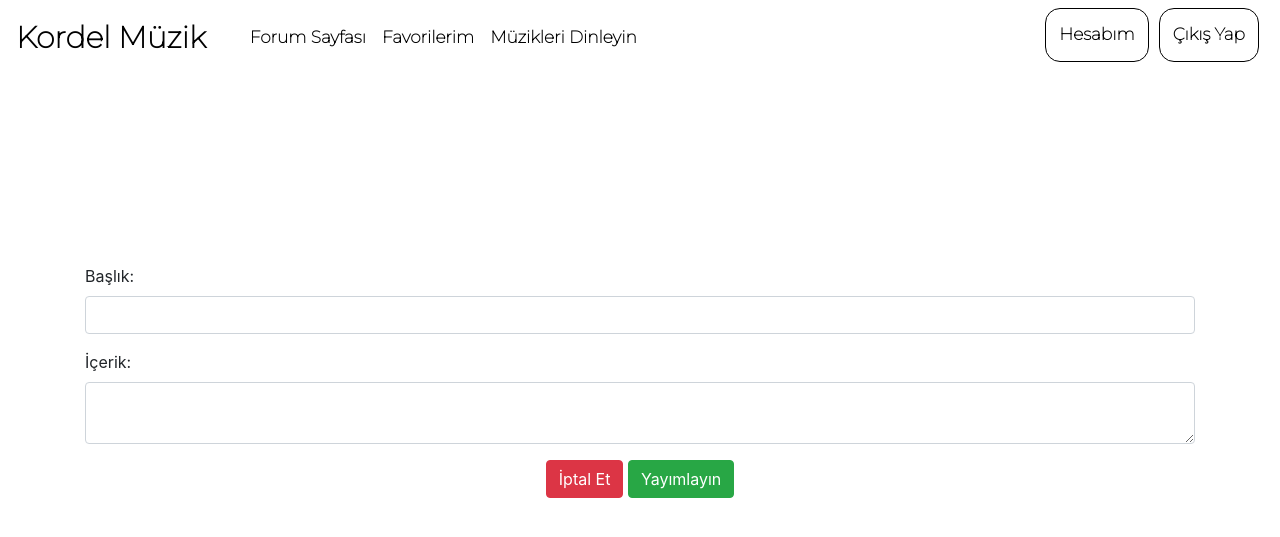
After one commit to burhankaratas/Batuhan-Kordel, a Flask app: page /yeniforum in a window 1280 px wide. The commit adds this page. Shown: the top 537 px of the page. Run offline with Flask 3, Linux system fonts and the light colour scheme; the visitor is signed in with stand-in values (Sample User, id 1); some libraries are stand-ins or nearby versions.

Commit message:
Forum yayımlama kısmı ilerlendi. Bazı detaylar üzerine çalışıldı.

```diff
--- a/main.py
+++ b/main.py
@@ -18,7 +18,6 @@ app.config["MYSQL_CURSORCLASS"] = "DictCursor"
 
 mysql = MySQL(app)
 
-
 def login_required(f):
     @wraps(f)
     def decorated_function(*args, **kwargs):
@@ -33,7 +32,15 @@ def login_required(f):
 
 @app.route("/")
 def index():
-    return render_template("index.html")
+    if session["logged_in"] == True:
+        return render_template("app.html")
+
+    elif session["logged_in"] == False:
+        return render_template("index.html")
+
+@app.route("/hakkinda")
+def hakkinda():
+    return render_template("hakkinda.html")
 
 @app.route("/register", methods = ["GET", "POST"])
 def register():
@@ -94,6 +101,9 @@ def login():
                 session["logged_in"] = True
                 session["username"] = usernameData
 
+                mysql.connection.commit()
+                cursor.close()
+
                 flash("Hesabınıza başarıyla giriş yaptınız.", "success")
                 return redirect(url_for("index"))
 
@@ -109,10 +119,69 @@ def login():
 @app.route("/logout")
 @login_required
 def logout():
-    session.clear()
+    session["logged_in"] = False
+    session["username"] = "Misafir"
 
-    flash("Başarıyla çıkış yaptınız. Llütfen tekrar giriş yapınız.", "success")
+    flash("Başarıyla çıkış yaptınız. Hesabınıza erişmek için lütfen tekrar giriş yapınız.", "success")
     return redirect(url_for("login"))
+
+
+@app.route("/forum", methods = ["GET", "POST"])
+def forum():
+    if session["logged_in"] == False:
+        return render_template("forum.html")
+
+    elif session["logged_in"] == True:
+        return render_template("forum.html", username = session["username"])
+
+
+@app.route("/forum/<string:id>", methods = ["GET", "POST"])
+def forums(id):
+    pass
+
+@app.route("/yeniforum", methods = ["GET", "POST"])
+@login_required
+def newForum():
+    form = ForumForm(request.form)
+
+    if request.method == "GET":
+        return render_template("newforum.html", username = session["username"], form = form)
+
+    elif request.method == "POST":
+        title = form.title.data
+        content = form.content.data
+
+        cursor = mysql.connection.cursor()
+
+        sorgu = "SELECT * FROM users WHERE username = %s"
+        result = cursor.execute(sorgu, (session["username"],))
+
+        if result > 0:
+            data = cursor.fetchone()
+
+            userid = data["id"]
+
+            sorgu2 = "INSERT INTO topics (userid, title, content) VALUES (%s, %s, %s)"
+            cursor.execute(sorgu2, (userid, title, content))
+
+            mysql.connection.commit()
+            cursor.close()
+
+            flash("Forumunuz başarıyla yayımlandı. Forumlarımı görüntüle kısmından forumunuza erişebilirsiniz.", "success")
+            return redirect(url_for("forum"))
+
+        else:
+            flash("Beklenmedik bir hata ile karşılaşıldı. Lütfen giriş yapıp tekrar deneyiniz.", "danger")
+            return redirect(url_for("logout"))
+
+
+
+
+
+
+
+
+
 
 
 class RegisterForm(Form):
@@ -122,10 +191,14 @@ class RegisterForm(Form):
     password = PasswordField(validators=[validators.length(min=8, max=40), validators.InputRequired()])
     passwordAgain = PasswordField(validators=[validators.length(min=8, max=40),  validators.InputRequired()])
 
-
 class LoginForm(Form):
     username = StringField()
     password = PasswordField()
 
+class ForumForm(Form):
+    title = StringField(validators=[validators.InputRequired(), validators.length(min=3, max=50)])
+    content = TextAreaField(validators=[validators.InputRequired(), validators.length(min=10, max=1000)])
+
+
 if __name__ == "__main__":
     app.run(debug= True)
--- a/templates/includes/navbar.html
+++ b/templates/includes/navbar.html
@@ -8,6 +8,23 @@
 
     <div class="collapse navbar-collapse" id="navbarSupportedContent">
         <ul class="navbar-nav mr-auto" style="margin-left: 20px;">
+            {% if session["logged_in"] == True %}
+            <li class="nav-item">
+                <a href="/forum" class="nav-link"
+                    style="font-family: 'Montserrat', sans-serif; font-weight: 600; font-size: 17px;" id="link3"> Forum
+                    Sayfası </a>
+            </li>
+            <li class="nav-item">
+                <a href="/favoriler" class="nav-link"
+                    style="font-family: 'Montserrat', sans-serif; font-weight: 600; font-size: 17px;" id="link4">
+                    Favorilerim </a>
+            </li>
+            <li class="nav-item">
+                <a href="/muzikler" class="nav-link"
+                    style="font-family: 'Montserrat', sans-serif; font-weight: 600; font-size: 17px;" id="link4">
+                    Müzikleri Dinleyin </a>
+            </li>
+            {% else %}
             <li class="nav-item">
                 <a href="/hakkinda" class="nav-link"
                     style="font-family: 'Montserrat', sans-serif; font-weight: 600; font-size: 17px;" id="link2">
@@ -28,6 +45,7 @@
                     style="font-family: 'Montserrat', sans-serif; font-weight: 600; font-size: 17px;" id="link5">
                     İletişime Geçin </a>
             </li>
+            {% endif %}
             <br>
         </ul>
         <ul class="navbar-nav">
--- a/templates/index.html
+++ b/templates/index.html
@@ -6,10 +6,6 @@
 
 {% block body %}
 
-{% if session["logged_in"] == True %}
-
-{% else %}
-
-{% endif %}
+rsgsrg
 
 {% endblock %}
--- /dev/null
+++ b/templates/newforum.html
@@ -0,0 +1,35 @@
+{% extends 'layout.html' %}
+
+{% block head %}
+    <title> Kordel Müzik - Forum Oluştur </title>
+{% endblock %}
+
+{% block body %}
+
+    <div class="container">
+        <div class="row">
+            <div class="col-sm" style="text-align: center;">
+                <br><br><br><br><br><br><br><br>
+                <form method="post" class="horizontal-form">
+                    <div class="form-group">
+                        <div style="text-align: start;">
+                            <label for="{{ form.title.id }}"> Başlık: </label>
+                        </div>
+                        <span> {{ form.title(class="form-control") }} </span>
+                    </div>
+                    <div class="form-group">
+                        <div style="text-align: start;">
+                            <label for="{{ form.content.id }}"> İçerik: </label>
+                        </div>
+                        {{ form.content(class="form-control") }}
+                    </div>
+                    <div class="form-group">
+                        <a href="/forum" class="btn btn-danger"> İptal Et </a>
+                        <input type="submit" value="Yayımlayın" class="btn btn-success">
+                    </div>
+                </form>
+            </div>
+        </div>
+    </div>
+
+{% endblock %}
```
Also changed, not shown: templates/app.html (added, +11 -0 lines), templates/forum.html (added, +39 -0 lines), templates/hakkinda.html (added, +11 -0 lines), icerikplan.txt (added).
